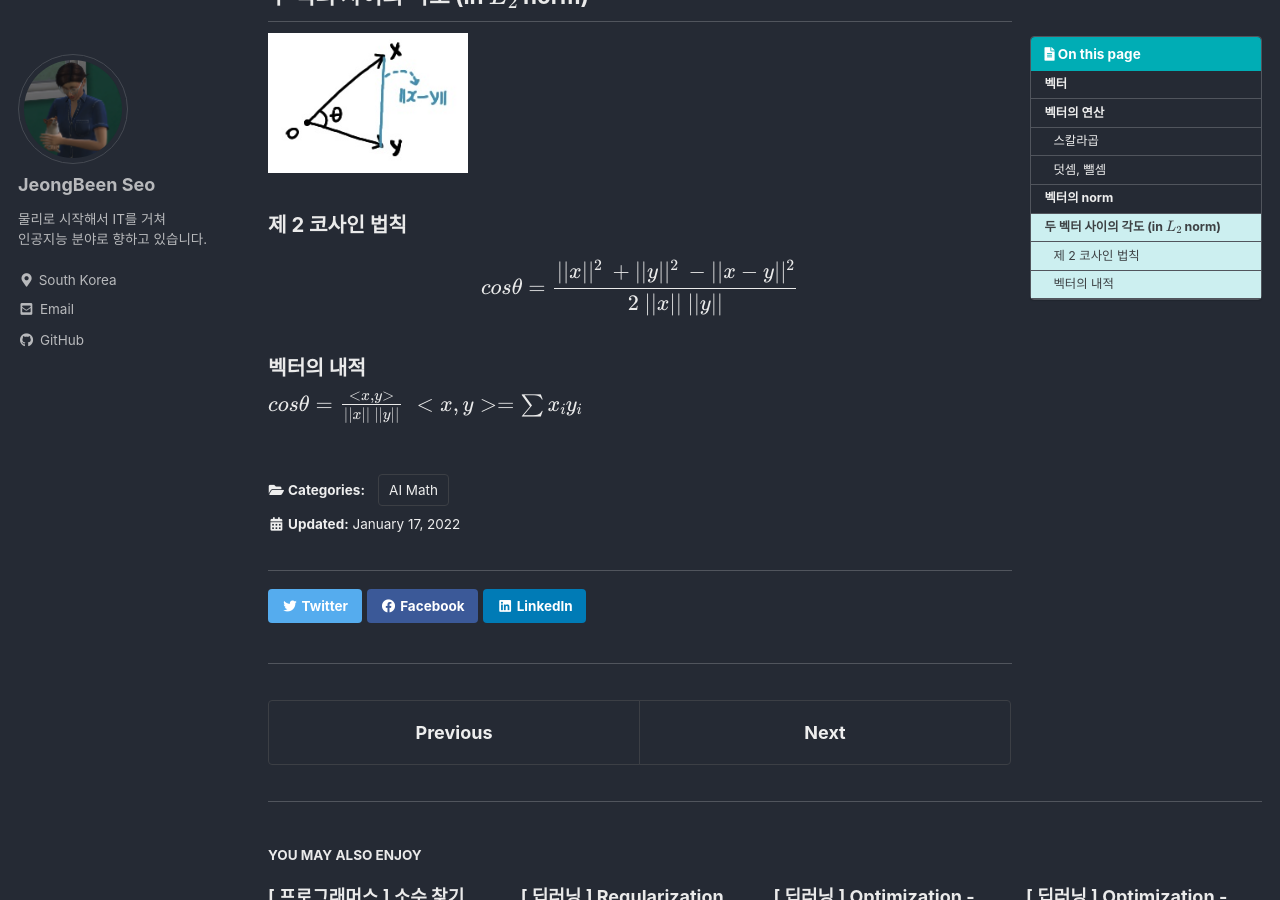
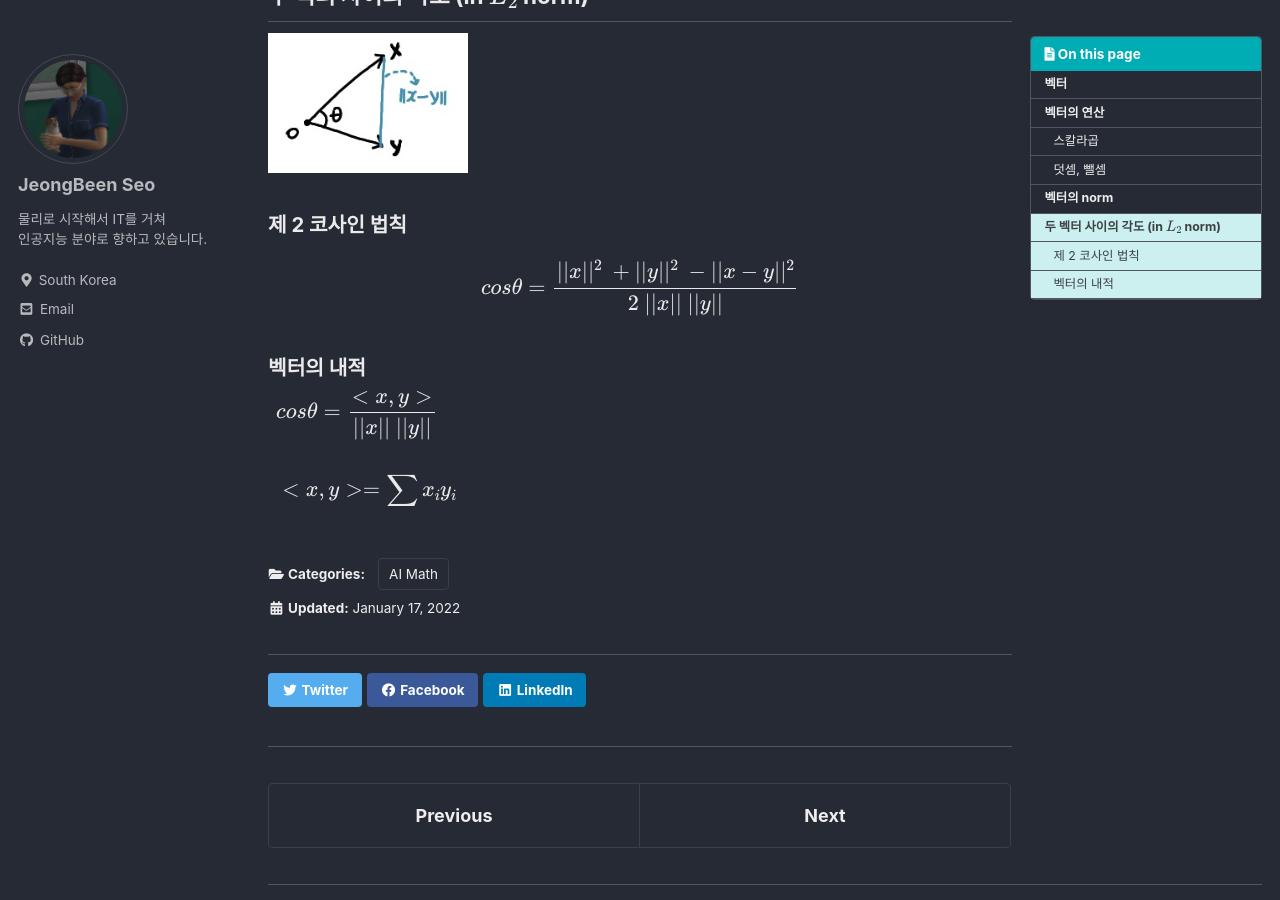
Before and after one commit to claire-1125/claire-1125.github.io, a Jekyll site: the page built from _posts/AI_Math/2022-01-17-vector.md, in a window 1280 px wide and 900 px high, scrolled down 1666 px. Built offline with Jekyll 4.4.1, drawn with Linux system fonts in a browser that asks for light colours; cached includes are drawn as plain includes; formulas are drawn with MathJax 3.

Commit message:
committed in Feb 10

```diff
--- a/_posts/AI_Math/2022-01-17-vector.md
+++ b/_posts/AI_Math/2022-01-17-vector.md
@@ -51,12 +51,16 @@ toc_sticky: true
 ### 제 2 코사인 법칙
 
 $$
-cosθ = \frac{||x||^2 \ + ||y||^2 \ - ||x-y||^2 }{2\ ||x||\ ||y||}
+\begin{align*}
+& cosθ = \frac{||x||^2 \ + ||y||^2 \ - ||x-y||^2 }{2\ ||x||\ ||y||}
+\end{align*}
 $$
 
 ### 벡터의 내적
 $$
-cosθ = \frac{<x,y>}{||x||\ ||y||}
+\begin{align*}
+& cosθ = \frac{<x,y>}{||x||\ ||y||}
 \\ \; \\
-<x,y>=\sum x_iy_i
+& <x,y>=\sum x_iy_i
+\end{align*}
 $$
```
